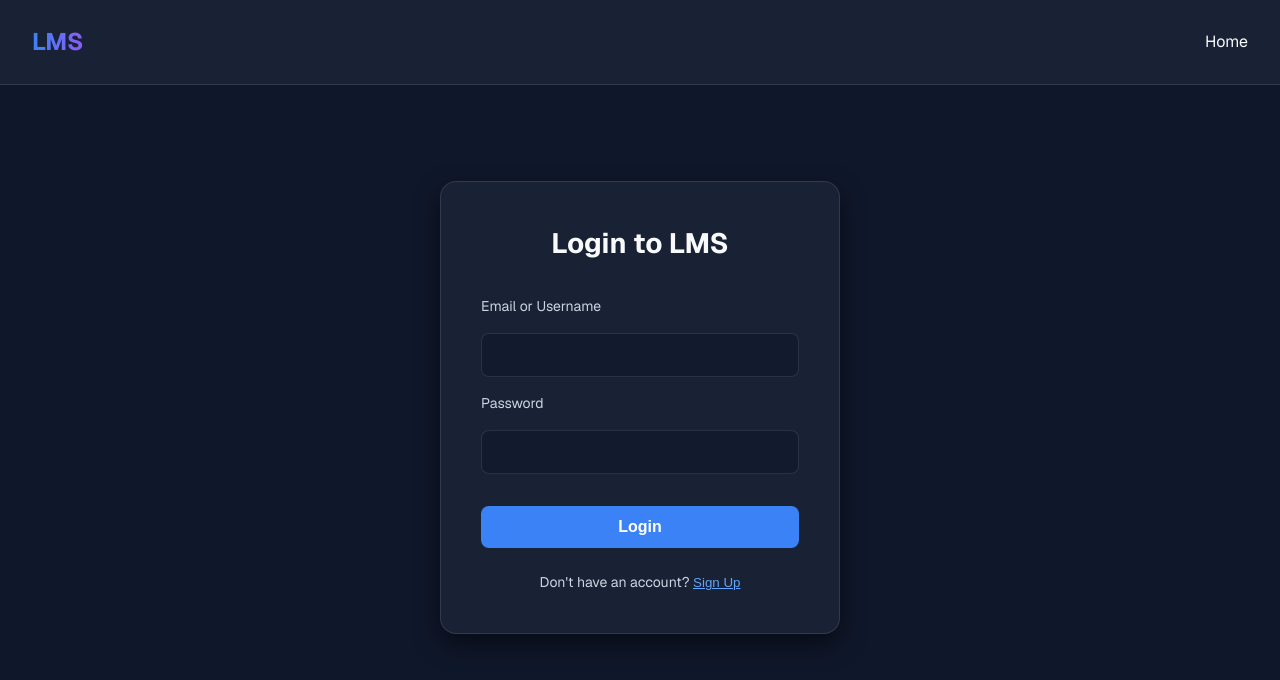
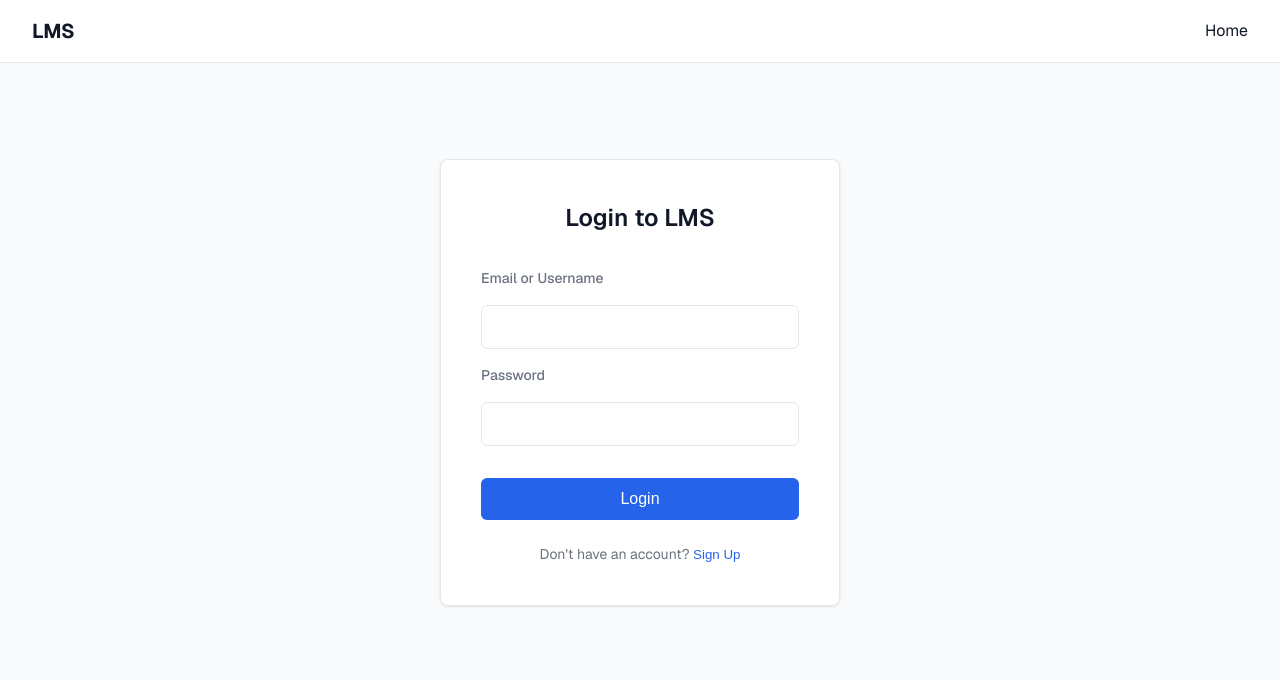
Before and after one commit to Harsh-karn/Learning-Management-System, a Next.js app in the folder frontend/: page / in a window 1280 px wide. Shown: the top 680 px of the page. Built offline with nearby package versions, Linux system fonts and the light colour scheme.

Commit message:
style: switch to minimal light theme

```diff
--- a/frontend/src/app/courses/[id]/quiz/page.tsx
+++ b/frontend/src/app/courses/[id]/quiz/page.tsx
@@ -129,7 +129,7 @@ export default function TakeQuiz() {
             <div style={{ fontSize: "4rem", fontWeight: "bold", color: result >= 50 ? "#10b981" : "#ef4444", margin: "1.5rem 0" }}>
               {result}%
             </div>
-            <p style={{ marginBottom: "2rem", color: "#94a3b8" }}>
+            <p style={{ marginBottom: "2rem", color: "var(--text-muted)" }}>
               {result >= 50 ? "Great job!" : "Keep practicing and try again."}
             </p>
             <button onClick={() => router.push(`/courses/${courseId}`)} className="primary-button">
@@ -143,7 +143,7 @@ export default function TakeQuiz() {
                 <h3 style={{ marginBottom: "1rem" }}>{idx + 1}. {q.text}</h3>
                 <div style={{ display: "flex", flexDirection: "column", gap: "0.75rem" }}>
                   {q.options.map((opt, oIdx) => (
-                    <label key={oIdx} style={{ display: "flex", alignItems: "center", gap: "0.75rem", padding: "1rem", background: answers[idx] === oIdx ? "rgba(59, 130, 246, 0.2)" : "rgba(15, 23, 42, 0.4)", border: answers[idx] === oIdx ? "1px solid var(--primary-color)" : "1px solid var(--border-color)", borderRadius: "0.5rem", cursor: "pointer", transition: "all 0.2s" }}>
+                    <label key={oIdx} style={{ display: "flex", alignItems: "center", gap: "0.75rem", padding: "1rem", background: answers[idx] === oIdx ? "rgba(59, 130, 246, 0.15)" : "#f9fafb", border: answers[idx] === oIdx ? "1px solid var(--primary-color)" : "1px solid var(--border-color)", borderRadius: "0.5rem", cursor: "pointer", transition: "all 0.2s" }}>
                       <input
                         type="radio"
                         name={`question-${idx}`}
--- a/frontend/src/app/dashboard/page.tsx
+++ b/frontend/src/app/dashboard/page.tsx
@@ -47,7 +47,7 @@ export default function Dashboard() {
                 <p>View courses you are enrolled in.</p>
                 <div style={{ marginTop: "10px", display: "flex", flexDirection: "column", gap: "10px" }}>
                   {enrolledCourses.length === 0 ? (
-                    <p style={{ fontSize: "14px", color: "#94a3b8", padding: "10px", backgroundColor: "#1e293b", borderRadius: "5px" }}>
+                    <p style={{ fontSize: "14px", color: "var(--text-muted)", padding: "10px", backgroundColor: "#f3f4f6", borderRadius: "5px" }}>
                       <em>You are not enrolled in any courses yet.</em>
                     </p>
                   ) : (
--- a/frontend/src/app/globals.css
+++ b/frontend/src/app/globals.css
@@ -1,11 +1,12 @@
 :root {
-  --bg-color: #0f172a;
-  --text-color: #f8fafc;
-  --primary-color: #3b82f6;
-  --primary-hover: #60a5fa;
-  --secondary-bg: rgba(30, 41, 59, 0.7);
-  --border-color: rgba(255, 255, 255, 0.1);
-  --error-color: #ef4444;
+  --bg-color: #f9fafb;
+  --text-color: #111827;
+  --primary-color: #2563eb;
+  --primary-hover: #1d4ed8;
+  --secondary-bg: #ffffff;
+  --border-color: #e5e7eb;
+  --error-color: #dc2626;
+  --text-muted: #6b7280;
 }
 
 * {
@@ -33,9 +34,8 @@ a {
   display: flex;
   justify-content: space-between;
   align-items: center;
-  padding: 1.5rem 2rem;
+  padding: 1rem 2rem;
   background: var(--secondary-bg);
-  backdrop-filter: blur(10px);
   border-bottom: 1px solid var(--border-color);
   position: sticky;
   top: 0;
@@ -43,11 +43,9 @@ a {
 }
 
 .navbar .logo {
-  font-size: 1.5rem;
-  font-weight: bold;
-  background: linear-gradient(90deg, #3b82f6, #8b5cf6);
-  -webkit-background-clip: text;
-  -webkit-text-fill-color: transparent;
+  font-size: 1.25rem;
+  font-weight: 700;
+  color: var(--text-color);
 }
 
 .container {
@@ -65,15 +63,15 @@ a {
   padding: 2.5rem;
   background: var(--secondary-bg);
   border: 1px solid var(--border-color);
-  border-radius: 1rem;
-  box-shadow: 0 10px 25px rgba(0, 0, 0, 0.5);
-  backdrop-filter: blur(12px);
+  border-radius: 0.5rem;
+  box-shadow: 0 1px 3px rgba(0, 0, 0, 0.1);
 }
 
 .auth-container h1 {
   margin-bottom: 2rem;
-  font-size: 1.75rem;
+  font-size: 1.5rem;
   text-align: center;
+  font-weight: 600;
 }
 
 .auth-form {
@@ -84,69 +82,68 @@ a {
 
 .auth-form label {
   font-size: 0.875rem;
-  color: #cbd5e1;
+  font-weight: 500;
+  color: var(--text-muted);
 }
 
 .auth-form input {
   padding: 0.75rem 1rem;
-  border-radius: 0.5rem;
+  border-radius: 0.375rem;
   border: 1px solid var(--border-color);
-  background: rgba(15, 23, 42, 0.6);
-  color: white;
+  background: #ffffff;
+  color: var(--text-color);
   font-size: 1rem;
-  transition: border-color 0.2s, box-shadow 0.2s;
+  transition: border-color 0.1s;
 }
 
 .auth-form input:focus {
   outline: none;
   border-color: var(--primary-color);
-  box-shadow: 0 0 0 2px rgba(59, 130, 246, 0.2);
 }
 
 .auth-form button[type="submit"] {
   margin-top: 1rem;
   padding: 0.75rem;
   border: none;
-  border-radius: 0.5rem;
+  border-radius: 0.375rem;
   background: var(--primary-color);
   color: white;
   font-size: 1rem;
-  font-weight: 600;
+  font-weight: 500;
   cursor: pointer;
-  transition: background-color 0.2s, transform 0.1s;
+  transition: background-color 0.1s;
 }
 
 .auth-form button[type="submit"]:hover {
   background: var(--primary-hover);
 }
 
-.auth-form button[type="submit"]:active {
-  transform: scale(0.98);
-}
-
 .auth-container p {
   margin-top: 1.5rem;
   text-align: center;
   font-size: 0.875rem;
-  color: #cbd5e1;
+  color: var(--text-muted);
 }
 
 .link-button {
   background: none;
   border: none;
-  color: var(--primary-hover);
+  color: var(--primary-color);
   cursor: pointer;
   font-weight: 500;
+}
+
+.link-button:hover {
   text-decoration: underline;
 }
 
 .error {
   color: var(--error-color);
   font-size: 0.875rem;
-  background: rgba(239, 68, 68, 0.1);
+  background: #fef2f2;
   padding: 0.5rem;
   border-radius: 0.25rem;
-  border: 1px solid rgba(239, 68, 68, 0.2);
+  border: 1px solid #fecaca;
 }
 
 /* Dashboard Styles */
@@ -159,7 +156,7 @@ a {
 .dashboard-header {
   background: var(--secondary-bg);
   padding: 2rem;
-  border-radius: 1rem;
+  border-radius: 0.5rem;
   border: 1px solid var(--border-color);
   display: flex;
   flex-direction: column;
@@ -168,10 +165,9 @@ a {
 }
 
 .dashboard-header h1 {
-  font-size: 2rem;
-  background: linear-gradient(90deg, #f8fafc, #94a3b8);
-  -webkit-background-clip: text;
-  -webkit-text-fill-color: transparent;
+  font-size: 1.75rem;
+  font-weight: 600;
+  color: var(--text-color);
 }
 
 .logout-button {
@@ -179,17 +175,16 @@ a {
   top: 2rem;
   right: 2rem;
   padding: 0.5rem 1rem;
-  background: rgba(239, 68, 68, 0.1);
+  background: #fef2f2;
   color: var(--error-color);
-  border: 1px solid rgba(239, 68, 68, 0.2);
-  border-radius: 0.5rem;
+  border: 1px solid #fecaca;
+  border-radius: 0.375rem;
   cursor: pointer;
-  transition: all 0.2s;
   font-weight: 500;
 }
 
 .logout-button:hover {
-  background: rgba(239, 68, 68, 0.2);
+  background: #fee2e2;
 }
 
 .card-grid {
@@ -201,39 +196,32 @@ a {
 .card {
   background: var(--secondary-bg);
   border: 1px solid var(--border-color);
-  border-radius: 1rem;
+  border-radius: 0.5rem;
   padding: 1.5rem;
   display: flex;
   flex-direction: column;
   gap: 1rem;
-  transition: transform 0.2s, box-shadow 0.2s, border-color 0.2s;
-}
-
-.card:hover {
-  transform: translateY(-5px);
-  box-shadow: 0 10px 25px rgba(0, 0, 0, 0.3);
-  border-color: var(--primary-color);
 }
 
 .card h3 {
-  font-size: 1.25rem;
-  color: white;
+  font-size: 1.125rem;
+  font-weight: 600;
 }
 
 .card p {
-  color: #94a3b8;
+  color: var(--text-muted);
   flex: 1;
+  font-size: 0.95rem;
 }
 
 .card-link {
   color: var(--primary-color);
-  font-weight: 600;
+  font-weight: 500;
   display: inline-flex;
   align-items: center;
 }
 
 .card-link:hover {
-  color: var(--primary-hover);
   text-decoration: underline;
 }
 
@@ -242,8 +230,8 @@ a {
   justify-content: center;
   align-items: center;
   height: 50vh;
-  font-size: 1.5rem;
-  color: var(--primary-color);
+  font-size: 1.1rem;
+  color: var(--text-muted);
 }
 
 /* Course Detail Styles */
@@ -256,14 +244,13 @@ a {
 }
 
 .course-detail-container h1 {
-  font-size: 2.5rem;
-  background: linear-gradient(90deg, #3b82f6, #60a5fa);
-  -webkit-background-clip: text;
-  -webkit-text-fill-color: transparent;
+  font-size: 2rem;
+  font-weight: 700;
+  color: var(--text-color);
 }
 
 .instructor-text {
-  color: #94a3b8;
+  color: var(--text-muted);
   font-size: 0.9rem;
 }
 
@@ -274,75 +261,70 @@ a {
 }
 
 .primary-button, .secondary-button {
-  padding: 0.75rem 1.5rem;
-  border-radius: 0.5rem;
-  font-weight: 600;
+  padding: 0.6rem 1.25rem;
+  border-radius: 0.375rem;
+  font-weight: 500;
   cursor: pointer;
-  transition: all 0.2s;
   border: none;
+  font-size: 0.95rem;
 }
 
 .primary-button {
   background: var(--primary-color);
   color: white;
-  box-shadow: 0 4px 14px 0 rgba(59, 130, 246, 0.39);
 }
 
 .primary-button:hover:not(:disabled) {
   background: var(--primary-hover);
-  transform: translateY(-2px);
-  box-shadow: 0 6px 20px rgba(59, 130, 246, 0.23);
 }
 
 .primary-button:disabled {
-  background: #475569;
+  background: #9ca3af;
   cursor: not-allowed;
-  box-shadow: none;
 }
 
 .secondary-button {
-  background: rgba(255, 255, 255, 0.1);
-  color: white;
-  border: 1px solid var(--border-color);
+  background: #f3f4f6;
+  color: var(--text-color);
+  border: 1px solid #d1d5db;
 }
 
 .secondary-button:hover {
-  background: rgba(255, 255, 255, 0.15);
+  background: #e5e7eb;
 }
 
 .lesson-list {
   list-style: none;
   display: flex;
   flex-direction: column;
-  gap: 0.75rem;
+  border: 1px solid var(--border-color);
+  border-radius: 0.5rem;
   margin-top: 1rem;
+  background: var(--secondary-bg);
 }
 
 .lesson-item {
   display: flex;
   align-items: center;
   padding: 1rem;
-  background: var(--secondary-bg);
-  border: 1px solid var(--border-color);
-  border-radius: 0.5rem;
-  transition: background 0.2s;
+  border-bottom: 1px solid var(--border-color);
 }
 
-.lesson-item:hover {
-  background: rgba(30, 41, 59, 0.9);
+.lesson-item:last-child {
+  border-bottom: none;
 }
 
 .lesson-number {
-  background: var(--primary-color);
-  color: white;
+  background: #f3f4f6;
+  color: var(--text-muted);
   width: 28px;
   height: 28px;
   display: flex;
   align-items: center;
   justify-content: center;
-  border-radius: 50%;
+  border-radius: 0.25rem;
   font-size: 0.8rem;
-  font-weight: bold;
+  font-weight: 600;
   margin-right: 1rem;
 }
 
@@ -354,9 +336,9 @@ a {
 .text-button {
   background: none;
   border: none;
-  color: var(--primary-hover);
+  color: var(--primary-color);
   cursor: pointer;
-  font-weight: 600;
+  font-weight: 500;
 }
 
 .text-button:hover {
@@ -375,7 +357,7 @@ a {
   width: 300px;
   background: var(--secondary-bg);
   border: 1px solid var(--border-color);
-  border-radius: 1rem;
+  border-radius: 0.5rem;
   padding: 1.5rem;
   display: flex;
   flex-direction: column;
@@ -385,46 +367,39 @@ a {
 
 .progress-bar-bg {
   width: 100%;
-  height: 8px;
-  background: rgba(255, 255, 255, 0.1);
-  border-radius: 4px;
+  height: 6px;
+  background: #e5e7eb;
+  border-radius: 3px;
   overflow: hidden;
 }
 
 .progress-bar-fill {
   height: 100%;
   background: var(--primary-color);
-  transition: width 0.3s ease;
 }
 
 .sidebar-lessons {
   list-style: none;
   display: flex;
   flex-direction: column;
-  gap: 0.5rem;
 }
 
 .sidebar-lesson-item {
   display: flex;
   align-items: center;
   padding: 0.75rem;
-  border-radius: 0.5rem;
-  background: rgba(15, 23, 42, 0.4);
-  transition: background 0.2s;
+  border-radius: 0.375rem;
 }
 
 .sidebar-lesson-item.current {
+  background: #eff6ff;
   border-left: 3px solid var(--primary-color);
-  background: rgba(59, 130, 246, 0.1);
-}
-
-.sidebar-lesson-item:hover {
-  background: rgba(255, 255, 255, 0.05);
+  border-radius: 0;
 }
 
 .lesson-idx {
   font-size: 0.75rem;
-  color: #94a3b8;
+  color: var(--text-muted);
   margin-right: 0.75rem;
   min-width: 16px;
 }
@@ -432,14 +407,15 @@ a {
 .sidebar-link {
   background: none;
   border: none;
-  color: #e2e8f0;
+  color: var(--text-color);
   text-align: left;
   flex: 1;
   cursor: pointer;
+  font-size: 0.95rem;
 }
 
 .sidebar-link:hover {
-  color: white;
+  text-decoration: underline;
 }
 
 .check-icon {
@@ -455,7 +431,8 @@ a {
 }
 
 .lesson-header h2 {
-  font-size: 2rem;
+  font-size: 1.75rem;
+  font-weight: 600;
   border-bottom: 1px solid var(--border-color);
   padding-bottom: 1rem;
 }
@@ -463,13 +440,14 @@ a {
 .lesson-video iframe {
   width: 100%;
   aspect-ratio: 16/9;
-  border-radius: 0.5rem;
-  background: black;
+  border-radius: 0.25rem;
+  background: #e5e7eb;
 }
 
 .lesson-body {
   line-height: 1.6;
-  font-size: 1.1rem;
+  font-size: 1.05rem;
+  color: #374151;
 }
 
 .lesson-footer {
```
Also changed, not shown: frontend/src/app/admin/page.tsx (+4 -4 lines).
